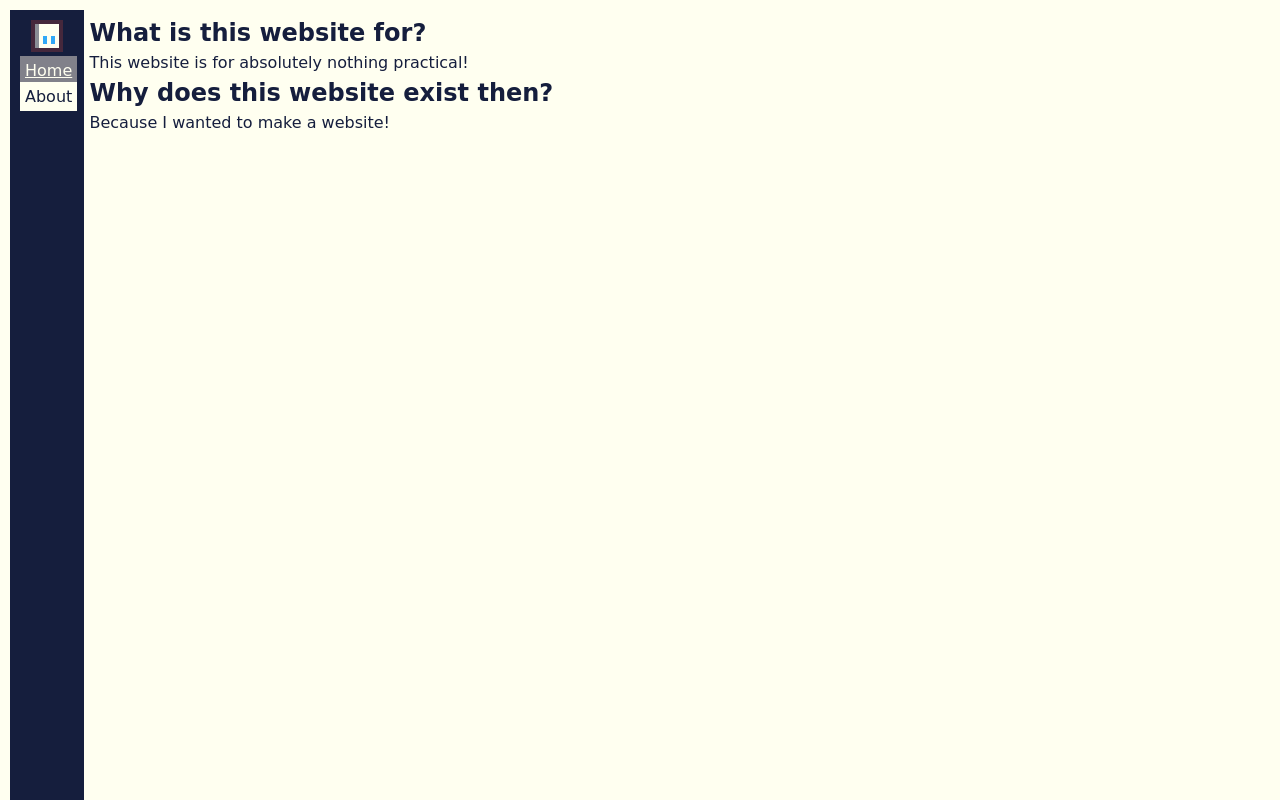
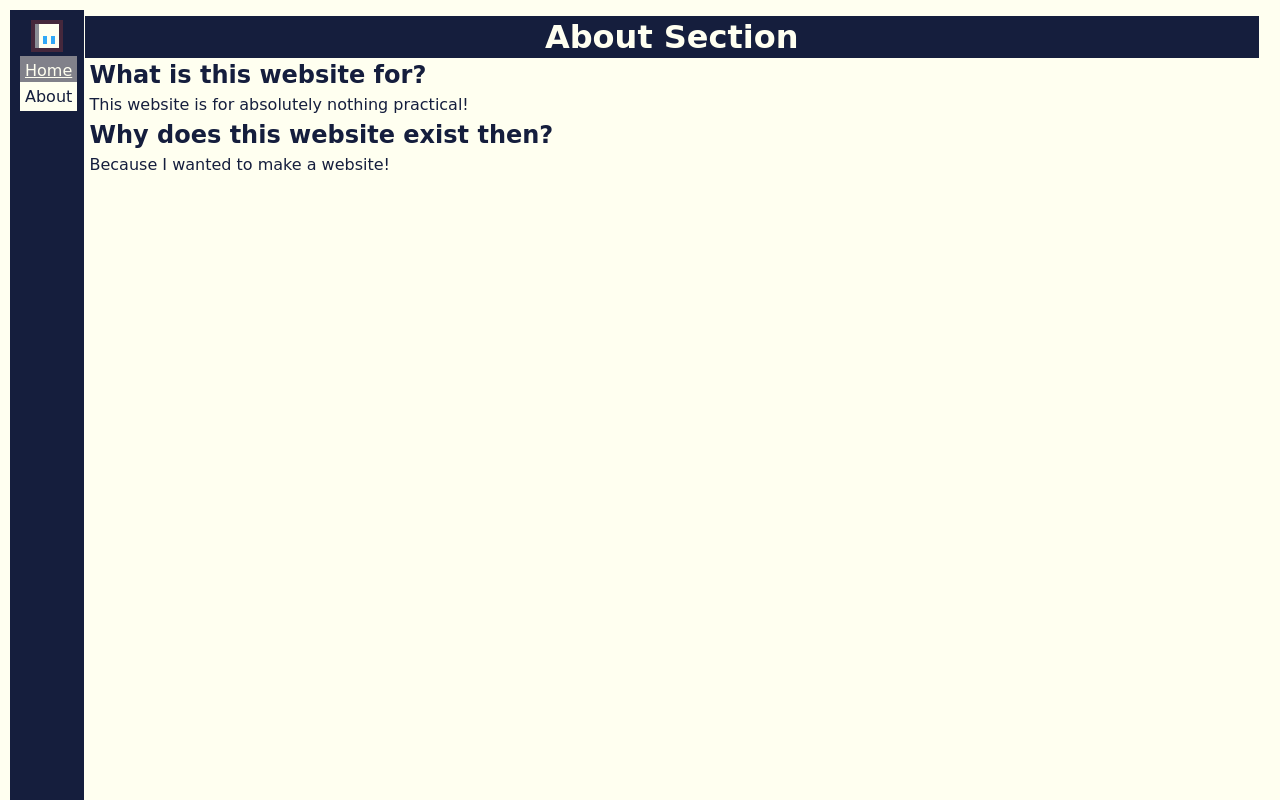
Before and after one commit to zalolaclick/Webthingv2, a plain HTML site: page About.html in a window 1280 px wide. Drawn offline with Linux system fonts and the light colour scheme.

Commit message:
Add about title

```diff
--- a/About.html
+++ b/About.html
@@ -21,6 +21,7 @@
         </ul>
     </div>
     <div style="margin-left: 5%; padding: 1px 16px; height: 1000px;">
+        <h2>About Section</h2>
         <h1>What is this website for?</h1>
         <p>This website is for absolutely nothing practical!</p>
         <h1>Why does this website exist then?</h1>
```
